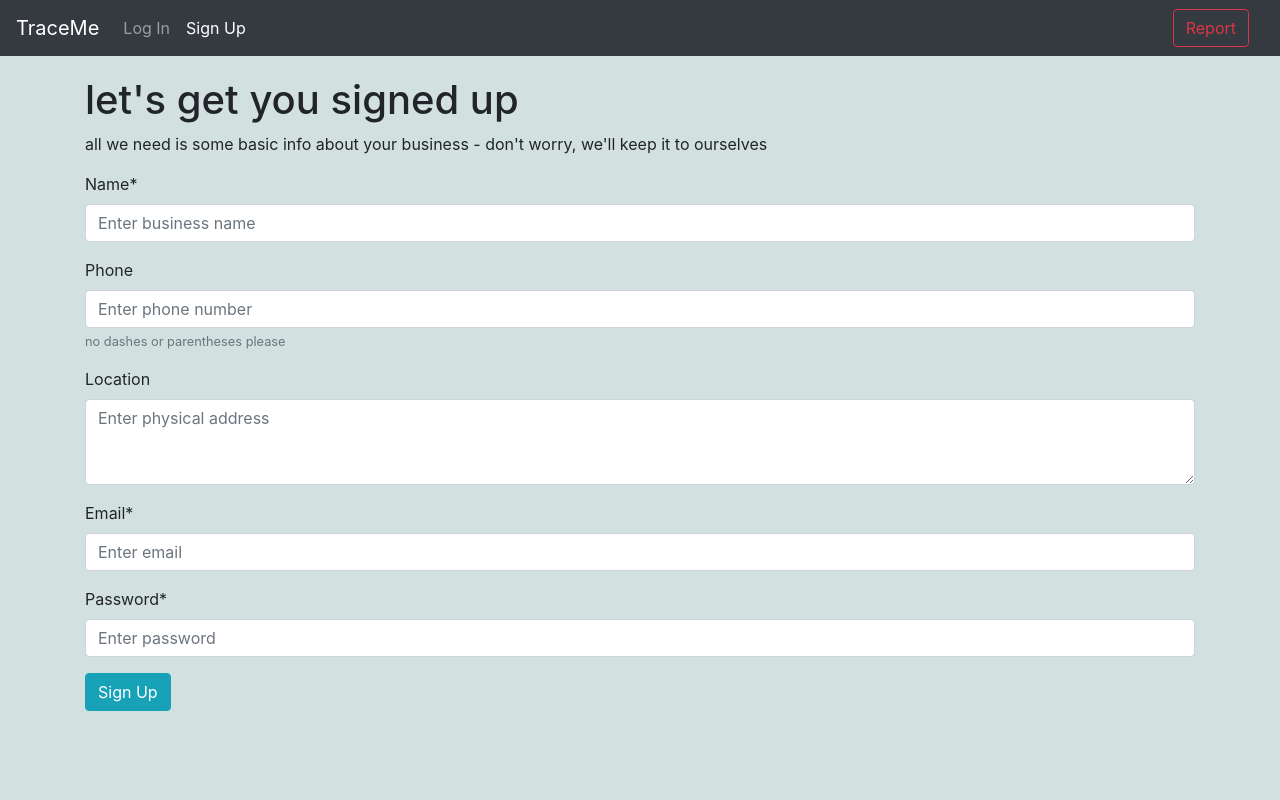
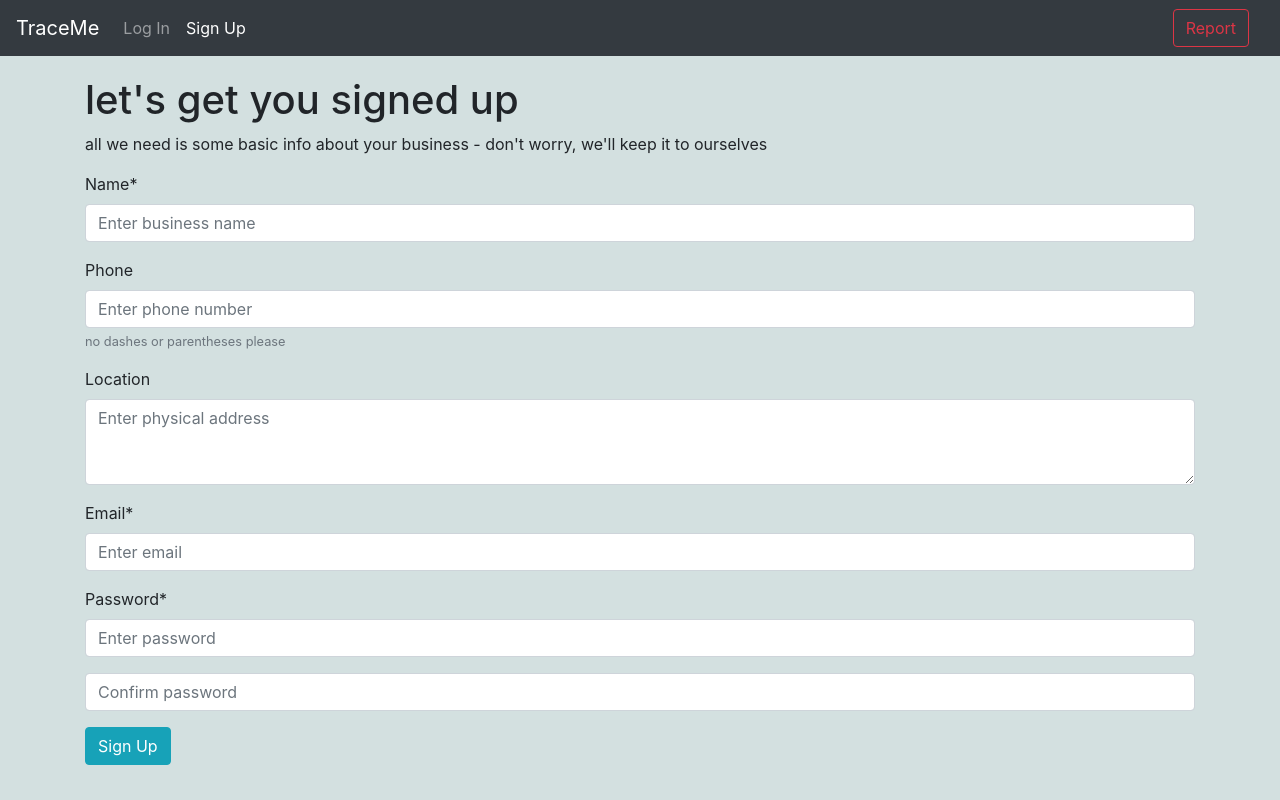
Before and after one commit to wickbushong/trace-me-2, a React (Create React App) app in the folder client/: page /signup in a window 1280 px wide. Built offline with nearby package versions, Linux system fonts and the light colour scheme.

Commit message:
Implement password confirmation on sign up form.

```diff
--- a/client/src/components/auth/BusinessSignUpForm.js
+++ b/client/src/components/auth/BusinessSignUpForm.js
@@ -11,7 +11,8 @@ class BusinessSignUpForm extends React.PureComponent {
             phone: '',
             location: '',
             email: '',
-            password: ''
+            password: '',
+            confirmPassword: ''
         }
     }
 
@@ -23,22 +24,37 @@ class BusinessSignUpForm extends React.PureComponent {
         }})
     }
 
+    handleConfirm = event => {
+        event.preventDefault()
+        if (event.target.value !== this.state.password) {
+            event.target.classList.add("is-invalid")
+        } else {
+            event.target.classList.remove("is-invalid")
+            event.target.classList.add("is-valid")
+        }
+    }
+
+    passwordsMatch = () => {
+        return !!(this.state.password === this.state.confirmPassword)
+    }
+
     handleOnSubmit = event => {
         event.preventDefault()
-        this.props.addBusiness(this.state)
-        this.setState({
-            name: '',
-            phone: '',
-            location: '',
-            email: '',
-            password: ''
-        })
+        this.passwordsMatch() ? this.props.addBusiness(this.state) : document.getElementById("confirmPassword").focus();
+        // this.setState({
+        //     name: '',
+        //     phone: '',
+        //     location: '',
+        //     email: '',
+        //     password: '',
+        //     confirmPassword: ''
+        // })
     }
 
     render() {
         return (
             <Form onSubmit={this.handleOnSubmit}>
-                <Form.Group controlId="formName">
+                <Form.Group>
                     <Form.Label>Name*</Form.Label>
                     <Form.Control
                         type="text"
@@ -49,7 +65,7 @@ class BusinessSignUpForm extends React.PureComponent {
                         onChange={this.handleOnChange}
                     />
                 </Form.Group>
-                <Form.Group controlId="formPhone">
+                <Form.Group>
                     <Form.Label>Phone</Form.Label>
                     <Form.Control
                         type="tel"
@@ -62,7 +78,7 @@ class BusinessSignUpForm extends React.PureComponent {
                         no dashes or parentheses please
                     </Form.Text>
                 </Form.Group>
-                <Form.Group controlId="formLocation">
+                <Form.Group>
                     <Form.Label>Location</Form.Label>
                     <Form.Control
                         as="textarea"
@@ -73,7 +89,7 @@ class BusinessSignUpForm extends React.PureComponent {
                         onChange={this.handleOnChange}
                     />
                 </Form.Group>
-                <Form.Group controlId="formEmail">
+                <Form.Group>
                     <Form.Label>Email*</Form.Label>
                     <Form.Control
                         type="email"
@@ -84,16 +100,33 @@ class BusinessSignUpForm extends React.PureComponent {
                         onChange={this.handleOnChange}
                     />
                 </Form.Group>
-                <Form.Group controlId="formPassword">
+                <Form.Group>
                     <Form.Label>Password*</Form.Label>
                     <Form.Control
                         type="password"
                         name="password"
+                        id="password"
                         placeholder="Enter password"
                         required
                         value={this.state.password}
                         onChange={this.handleOnChange}
                     />
+                </Form.Group>
+                <Form.Group>
+                    <Form.Control
+                        type="password"
+                        name="confirmPassword"
+                        id="confirmPassword"
+                        placeholder="Confirm password"
+                        className="invalid"
+                        required
+                        value={this.state.confirmPassword}
+                        onChange={this.handleOnChange}
+                        onKeyUp={this.handleConfirm}
+                    />
+                    <div class="invalid-feedback">
+                       passwords don't match
+                    </div>
                 </Form.Group>
                 <Button variant="info" type="submit">
                     Sign Up
```
Also changed, not shown: 1 other file (tests, documents, lock files or other folders).
